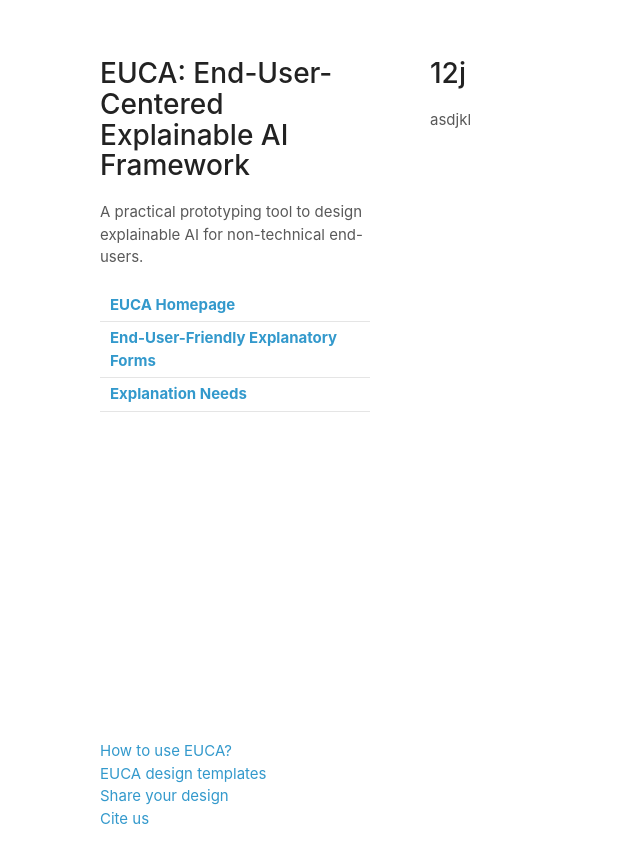
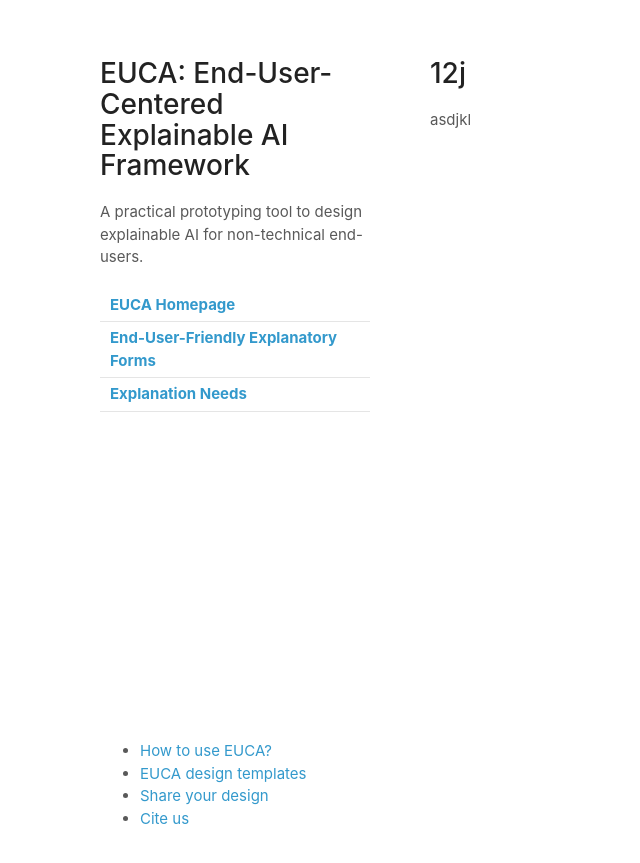
Before and after one commit to data-corentinv/end-user-xai, a Jekyll site: the page built from need.md, in a window 1280 px wide. Shown: the top 863 px of the page, without its empty margins (0-640 px from the left). Built offline with Jekyll 4.4.1, drawn with Linux system fonts in a browser that asks for light colours; our own code applies the rules of GitHub Pages for plain Markdown files.

Commit message:
Update default.html
footer list

```diff
--- a/_layouts/default.html
+++ b/_layouts/default.html
@@ -39,11 +39,12 @@
 
       </section>
       <footer>
-         <p>
-         <a href="https://weina.me/end-user-xai/#prototyping">How to use EUCA?</a>
-         <br><a href="https://weina.me/end-user-xai/#template">EUCA design templates</a>
-         <br><a href="https://weina.me/end-user-xai/#share">Share your design</a>
-         <br><a href="https://weina.me/end-user-xai/#cite">Cite us</a></p>
+         <ul>
+         <li><a href="https://weina.me/end-user-xai/#prototyping">How to use EUCA?</a></li>
+         <li><a href="https://weina.me/end-user-xai/#template">EUCA design templates</a></li>
+         <li><a href="https://weina.me/end-user-xai/#share">Share your design</a></li>
+         <li><a href="https://weina.me/end-user-xai/#cite">Cite us</a></li>
+          </ul>
 <!--        {% if site.github.is_project_page %}-->
 <!--        <p>This project is maintained by <a href="{{ site.github.owner_url }}">{{ site.github.owner_name }}</a></p>-->
 <!--        {% endif %}-->
```
